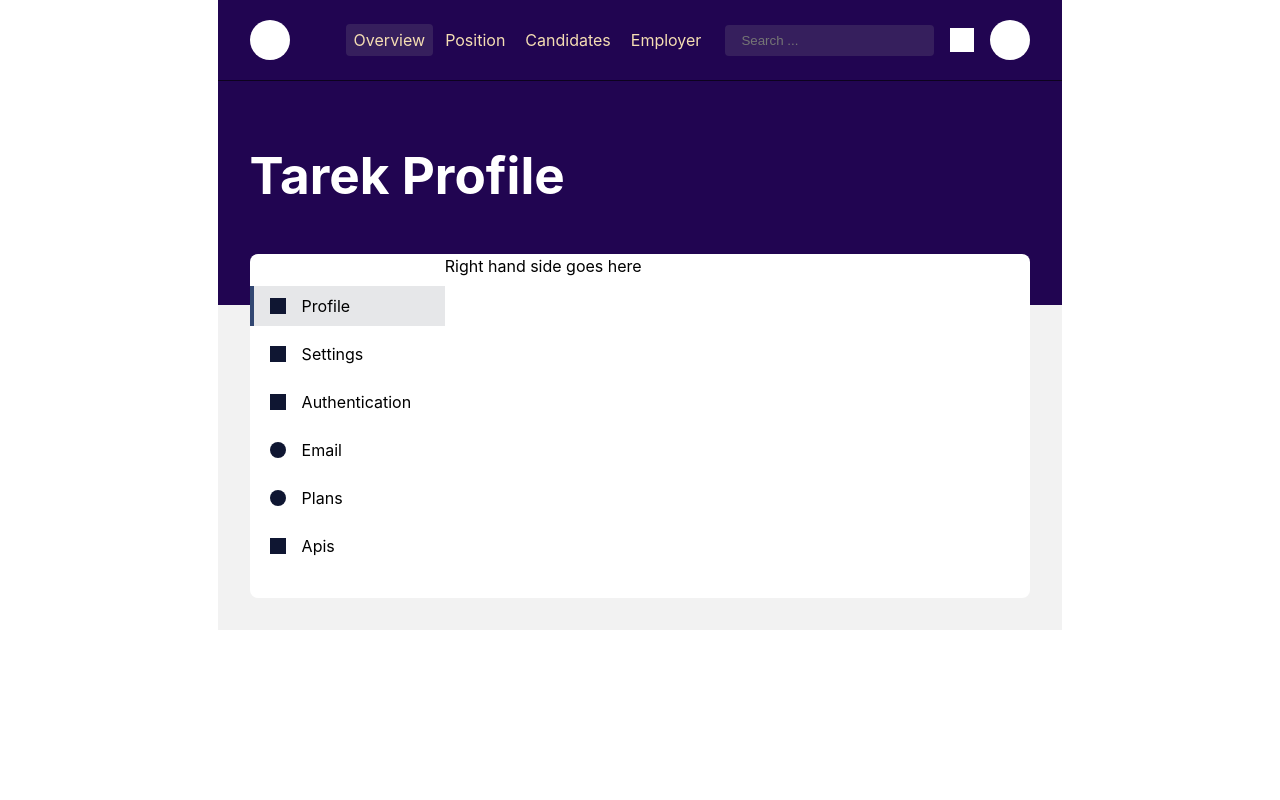
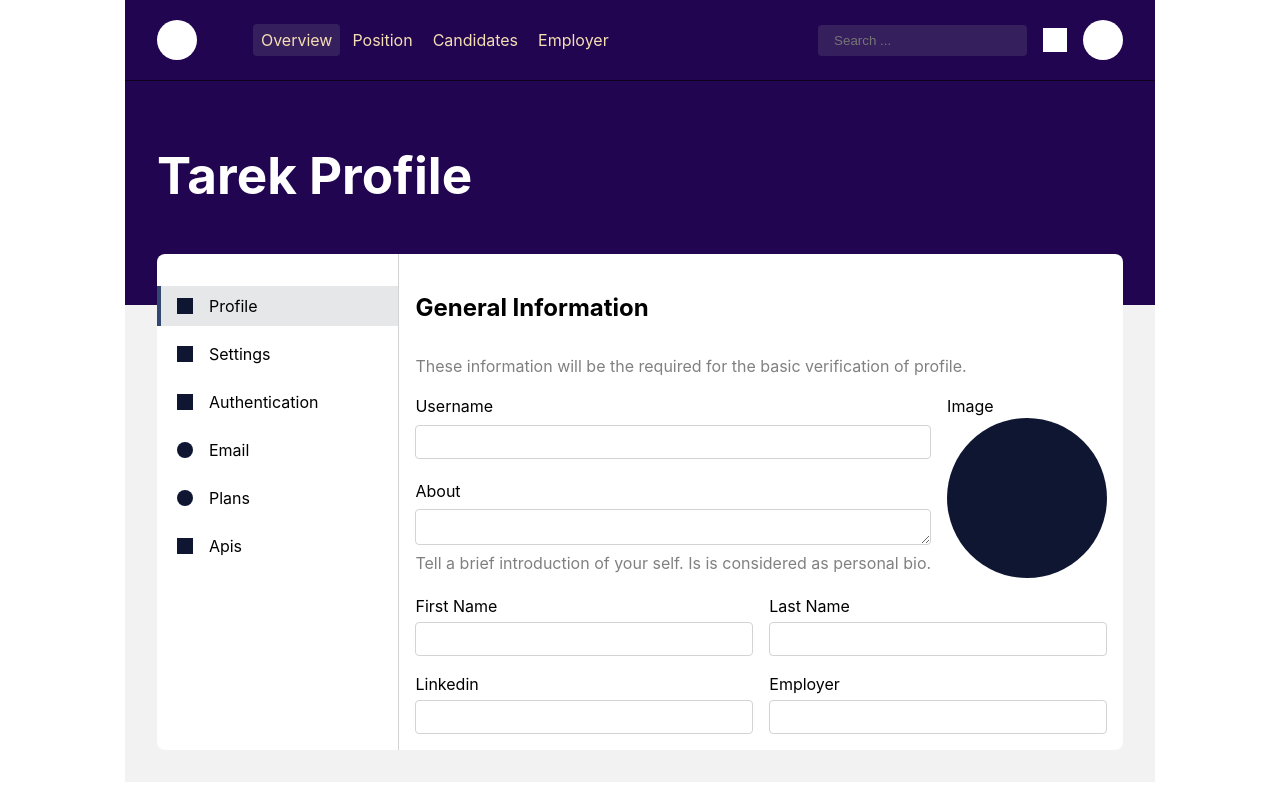
Before and after one commit to tarook0/Profile_Template, a React (Vite) app: page / in a window 1280 px wide. Built offline with nearby package versions, Linux system fonts and the light colour scheme; the HTML template or start-up script is replaced by a standard one.

Commit message:
sort labels in right side Form .

```diff
--- a/src/Components/Content.jsx
+++ b/src/Components/Content.jsx
@@ -4,6 +4,7 @@ import { Split } from "../Ui/Splite";
 import { Center } from "../Ui/Center";
 import { Layers } from "../Ui/Layers";
 import SideBar from "../Ui/SideBar";
+import RightSide from "../Ui/RightSide";
 
 const ContentArea = styled(Pad).attrs(() => ({
   padding: "xl",
@@ -35,7 +36,7 @@ export default function Content() {
         </SettingsHeader>
         <SettingsPane>
           <SideBar />
-          <div>Right hand side goes here</div>
+          <RightSide/>
         </SettingsPane>
       </Center>
     </ContentArea>
--- /dev/null
+++ b/src/Ui/Column.jsx
@@ -0,0 +1,13 @@
+import styled from "styled-components";
+import { spacingSchema } from "../common/spaces";
+
+export const Columns = styled.div`
+  --columns: ${({ columns = 1 }) => columns};
+  display: grid;
+  gap: ${(props) => spacingSchema[props.gutter] ?? spacingSchema.l};
+  grid-template-columns: repeat(var(--columns), 1fr);
+`;
+
+export const Column = styled.div`
+  grid-column: span min(${({ $span = 1 }) => $span}, var(--columns));
+`;
--- /dev/null
+++ b/src/Ui/RightSide.jsx
@@ -0,0 +1,91 @@
+import styled from "styled-components"
+import { Layers } from "./Layers";
+import { Pad } from "./Pad";
+import { Split } from "./Splite";
+import { Logo } from "./Logo";
+import { Column, Columns } from "./Column";
+
+
+const Form = styled.div`
+  border-inline-start: 1px solid lightgrey;
+
+  > * + * {
+    border-block-start: 1px solid lightgrey;
+  }
+`;
+
+const InputGroup = ({ label, children }) => {
+  return (
+    <Layers as="label" gutter="s">
+      {label}
+      {children}
+    </Layers>
+  );
+};
+
+const SubLabel = styled.span`
+  color: grey;
+`;
+
+const Input = styled.input`
+  border-radius: 0.25rem;
+  border: 1px solid lightgrey;
+  color: #303030;
+  height: 30px;
+`;
+
+const RightSide = () => {
+  return (
+    <Form>
+      <Pad as="section" padding="l">
+        <Layers gutter="l">
+          <Layers as="header" gutter="m">
+            <h2>General Information</h2>
+            <SubLabel>
+              These information will be the required for the basic verification
+              of profile.
+            </SubLabel>
+          </Layers>
+          <Split gutter="l" fraction="auto-end">
+            <Layers gutter="l">
+              <InputGroup label="Username">
+                <Input />
+              </InputGroup>
+              <InputGroup label="About">
+                <Input as="textarea" />
+                <SubLabel>
+                  Tell a brief introduction of your self. Is is considered as
+                  personal bio.
+                </SubLabel>
+              </InputGroup>
+            </Layers>
+            <label>
+              Image
+              <Logo inverse size="10rem" />
+            </label>
+          </Split>
+          <Columns gutter="l" columns={2}>
+            <InputGroup label="First Name">
+              <Input />
+            </InputGroup>
+            <InputGroup label="Last Name">
+              <Input />
+            </InputGroup>
+            <Column span={2}>
+              <InputGroup label="Linkedin">
+                <Input />
+              </InputGroup>
+            </Column>
+            <InputGroup label="Employer">
+              <Input />
+            </InputGroup>
+          </Columns>
+        </Layers>
+      </Pad>
+
+     {/* // <Controls /> */}
+    </Form>
+  );
+};
+
+export default RightSide;
```
